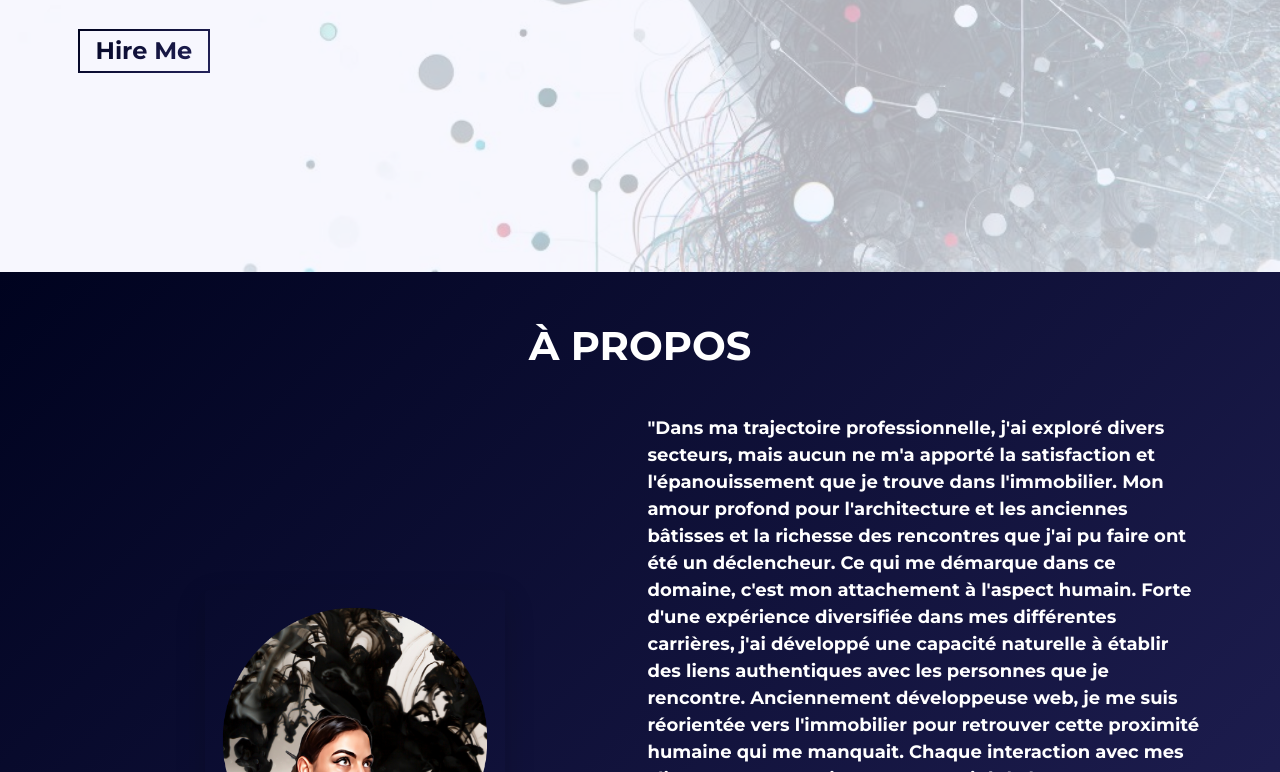
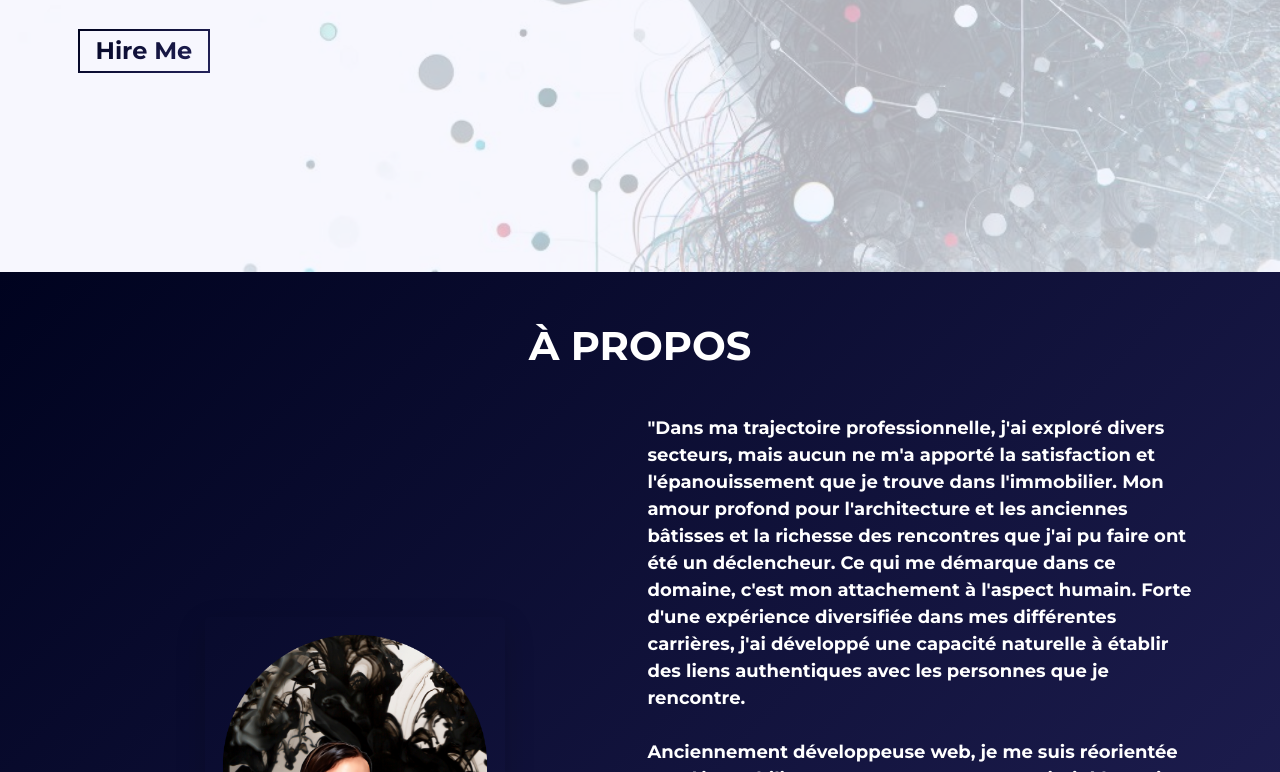
Before and after one commit to AnaisRevellat/real-estate-agent, a website built with Parcel: page src/index.html in a window 1280 px wide. Shown: the part 528-1300 px from the top of the page. Built offline with nearby package versions, Linux system fonts and the light colour scheme.

Commit message:
fixing spaces

```diff
--- a/src/index.html
+++ b/src/index.html
@@ -78,7 +78,7 @@
                 attachement à l'aspect humain. Forte d'une expérience
                 diversifiée dans mes différentes carrières, j'ai développé une
                 capacité naturelle à établir des liens authentiques avec les
-                personnes que je rencontre. Anciennement développeuse web, je me
+                personnes que je rencontre. <br><br> Anciennement développeuse web, je me
                 suis réorientée vers l'immobilier pour retrouver cette proximité
                 humaine qui me manquait. Chaque interaction avec mes clients est
                 pour moi une opportunité de les accompagner dans la réalisation
```
